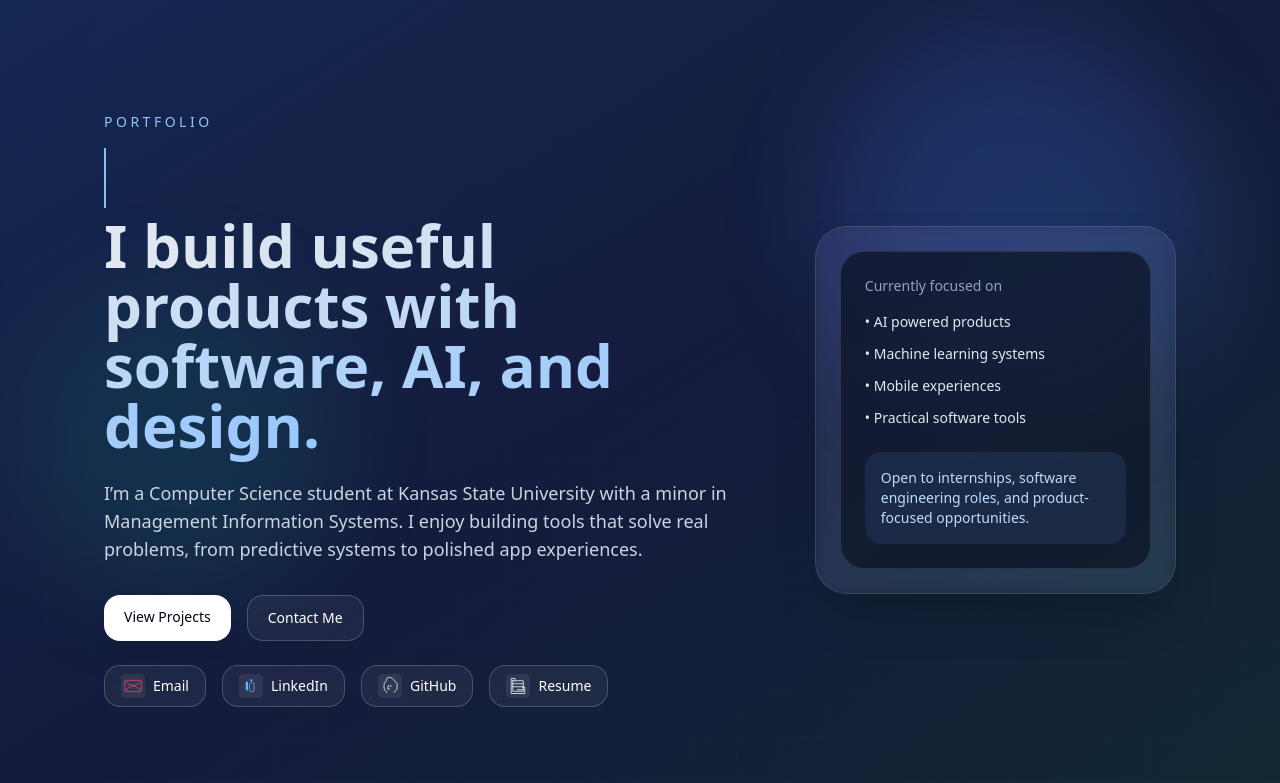
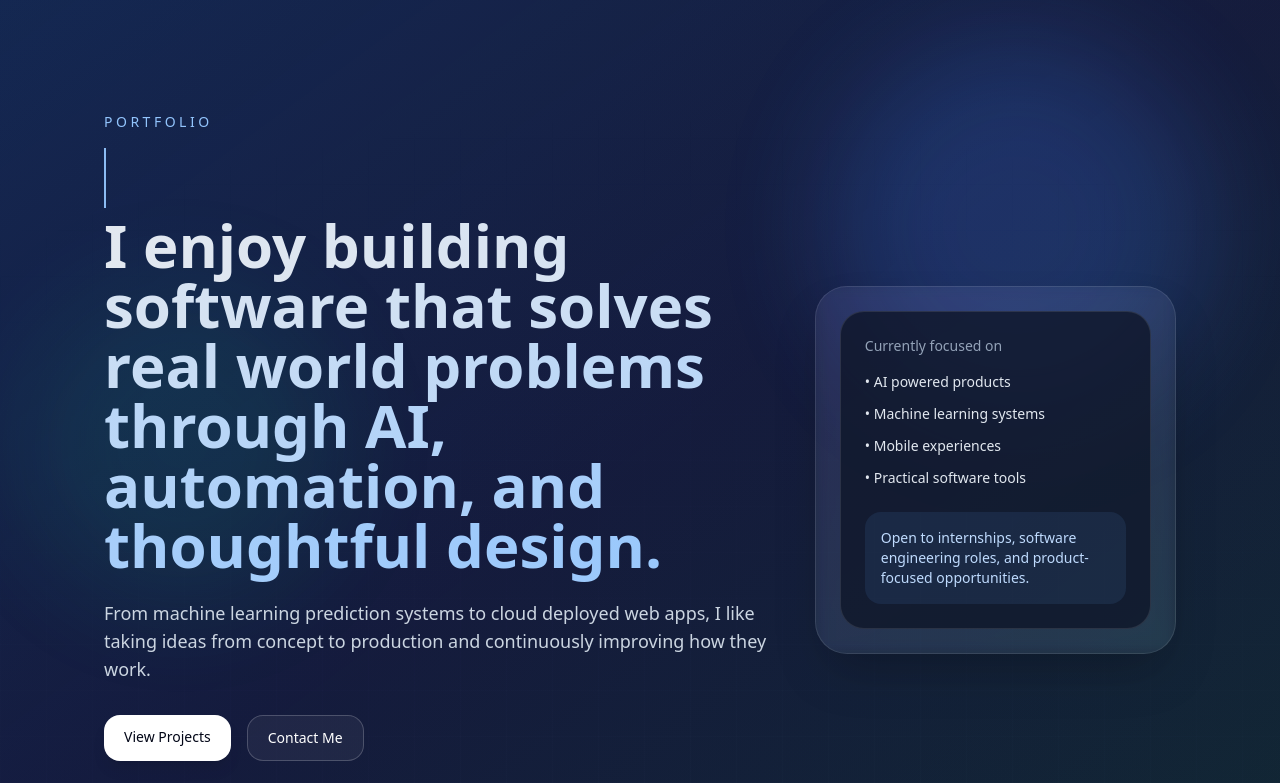
Before and after one commit to adeoluwa-4/Portfolio, a React (Vite) app: page / in a window 1280 px wide. Shown: the top 783 px of the page. Built offline with nearby package versions, Linux system fonts and the light colour scheme.

Commit message:
copy(hero): refine intro wording for clarity

```diff
--- a/portfolio_website.jsx
+++ b/portfolio_website.jsx
@@ -238,13 +238,13 @@ export default function PortfolioWebsite() {
                 </span>
                 <br />
                 <span className="hero-title typing-follow">
-                  I build useful products with software, AI, and design.
+                  I enjoy building software that solves real world problems through AI, automation, and thoughtful design.
                 </span>
               </h1>
               <p className="hero-lead mt-6 max-w-2xl text-base leading-7 text-slate-300 md:text-lg">
-                I’m a Computer Science student at Kansas State University with a minor in
-                Management Information Systems. I enjoy building tools that solve real
-                problems, from predictive systems to polished app experiences.
+                From machine learning prediction systems to cloud deployed web apps, I like
+                taking ideas from concept to production and continuously improving how they
+                work.
               </p>
               <div className="hero-cta-row mt-8 flex flex-wrap gap-4">
                 <a
```
